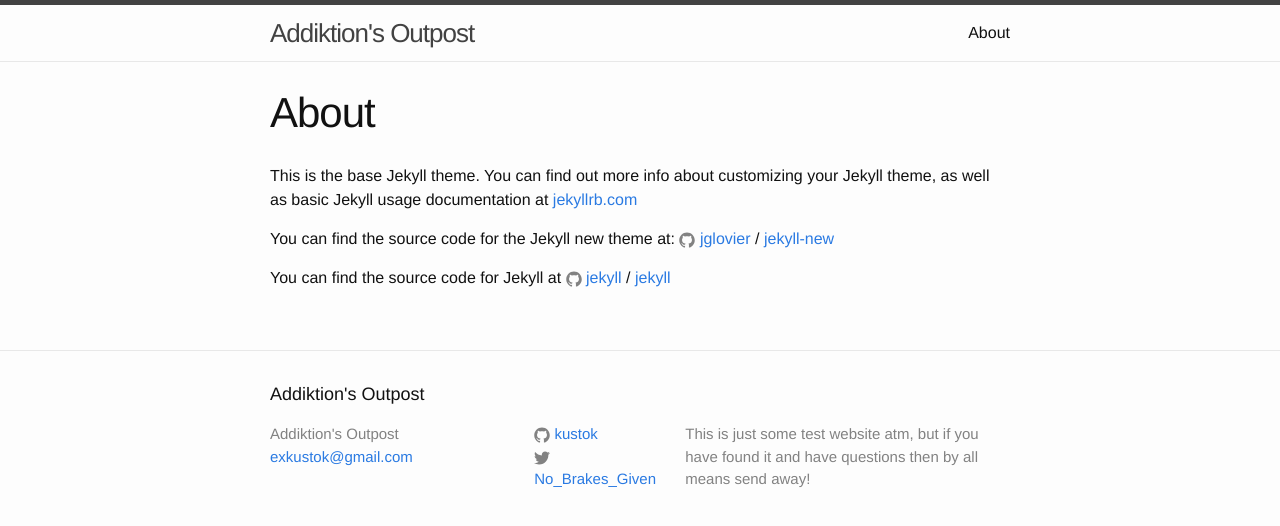
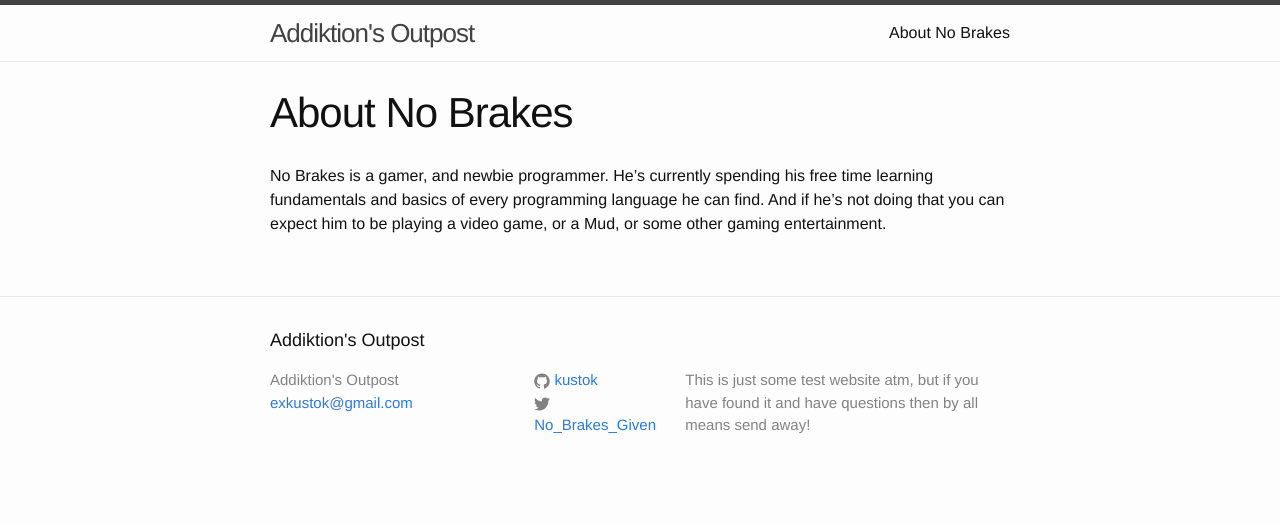
Before and after one commit to kustok/kustok.github.io, a Jekyll site: the page built from about.md, in a window 1280 px wide. Shown: the top 526 px of the page. Built offline with Jekyll 4.4.1, drawn with Linux system fonts in a browser that asks for light colours.

Commit message:
Update about.md

```diff
--- a/about.md
+++ b/about.md
@@ -1,15 +1,7 @@
 ---
 layout: page
-title: About
+title: About No Brakes
 permalink: /about/
 ---
 
-This is the base Jekyll theme. You can find out more info about customizing your Jekyll theme, as well as basic Jekyll usage documentation at [jekyllrb.com](http://jekyllrb.com/)
-
-You can find the source code for the Jekyll new theme at:
-{% include icon-github.html username="jglovier" %} /
-[jekyll-new](https://github.com/jglovier/jekyll-new)
-
-You can find the source code for Jekyll at
-{% include icon-github.html username="jekyll" %} /
-[jekyll](https://github.com/jekyll/jekyll)
+No Brakes is a gamer, and newbie programmer.  He's currently spending his free time learning fundamentals and basics of every programming language he can find.  And if he's not doing that you can expect him to be playing a video game, or a Mud, or some other gaming entertainment.
```
